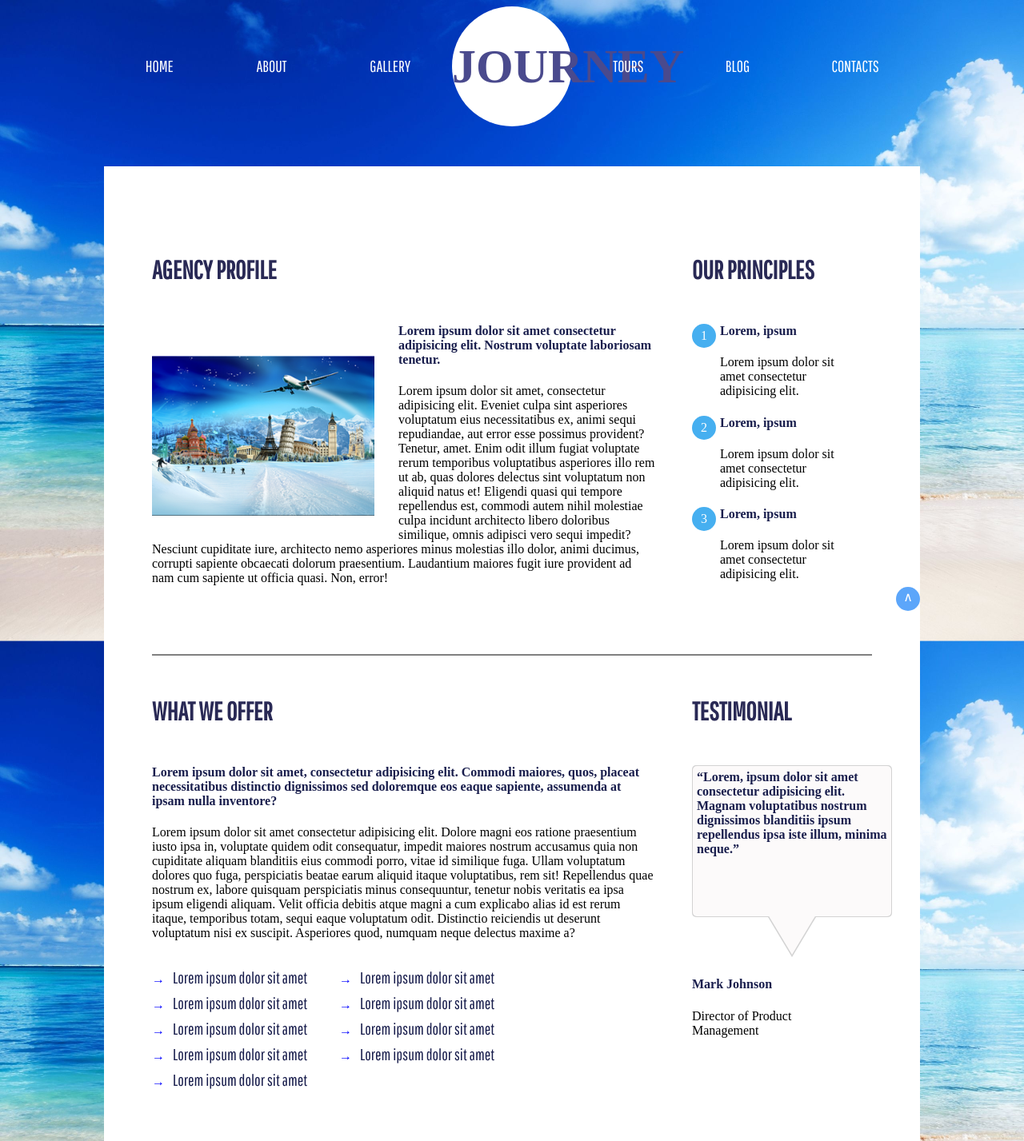
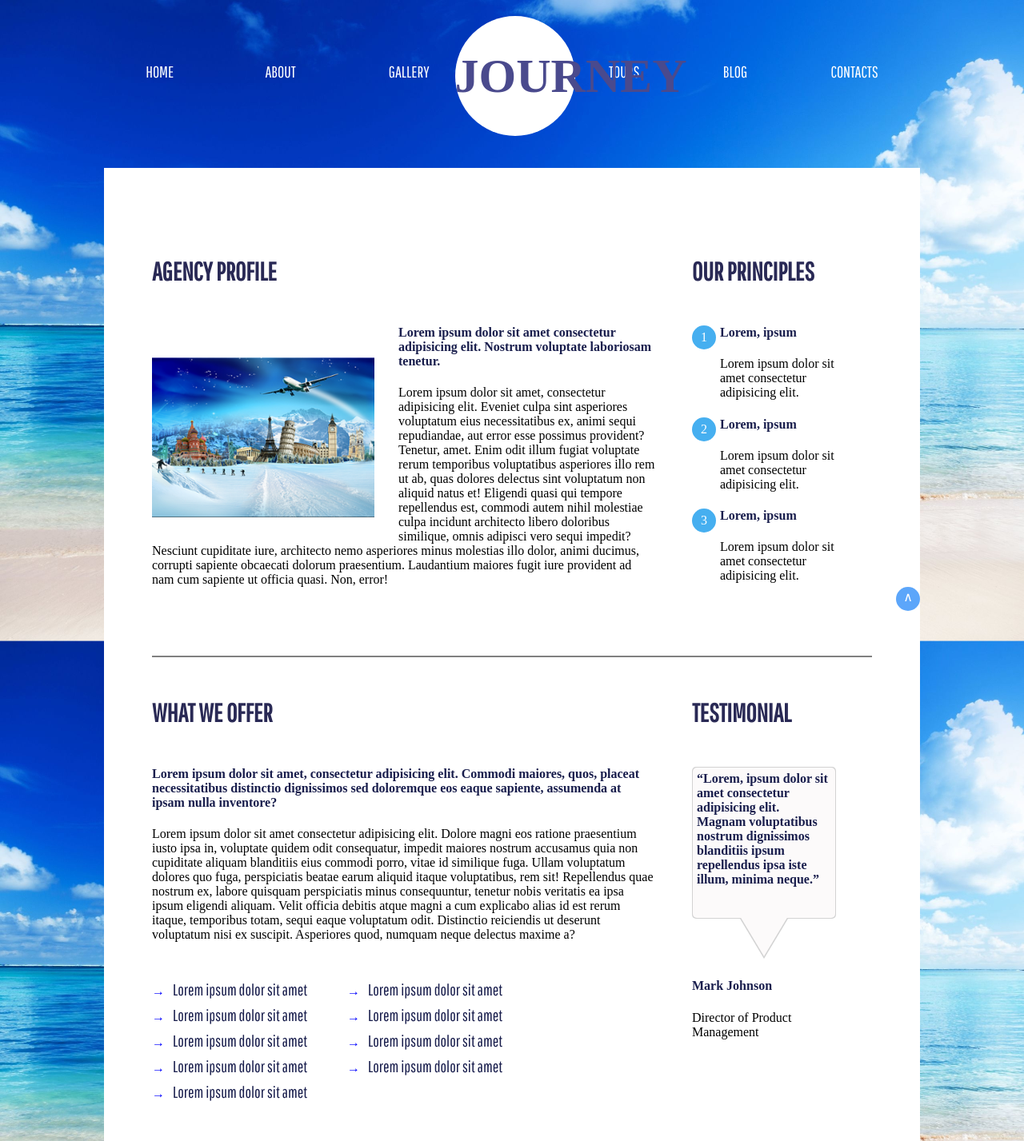
Before and after one commit to NatalieSolo/fe-core-hw, a plain HTML site: page module_6/index02.html in a window 1280 px wide. Shown: the top 1427 px of the page at 80% size. Drawn offline with Linux system fonts and the light colour scheme; a web font is replaced by a local one.

Commit message:
redone hw06

```diff
--- a/module_6/css/styles01.css
+++ b/module_6/css/styles01.css
@@ -16,28 +16,23 @@ body {
 
 nav {
     position: relative;
-    font-size: 0;
-    height: 200px;
+    height: 150px;
+    text-transform: uppercase;
 }
 
-.flex-container_1,
-.navigation_left,
-.navigation_right {
+.navigation {
     display: flex;
     flex-direction: row;
     justify-content: space-around;
+    height: 50px;
+    line-height: 60px;
+    list-style: none;
+    margin-top: 60px;
+    padding-left: 0;
 }
 
-.navigation_left,
-.navigation_right {
-    width: 50%;
-    height: 50px;
-    line-height: 50px;
-    list-style: none;
-    /* font-size: 16px; */
-    text-transform: uppercase;
-    margin-top: 50px;
-    padding-left: 0;
+.gallery {
+    margin-right: 120px;
 }
 
 :root {
@@ -45,6 +40,9 @@ nav {
 }
 
 .logo {
+    position: absolute;
+    top: -40px;
+    left: 43%;
     width: var(--w);
     height: var(--w);
     line-height: calc(var(--w)/3);
@@ -52,23 +50,28 @@ nav {
     font-family: Dorsa;
     font-size: 40px;
     color: #4A4A8D;
-    text-transform: uppercase;
     border-radius: calc(var(--w)/2);
     background-color: white;
 }
 
-a {
+.navigation>li>a {
     color: white;
     font-family: "Pathway Gothic One";
     font-size: 20px;
     text-decoration: none;
+}
+
+.link {
+    display: block;
+    width: 40px;
     height: 50px;
+    padding: 0 10px 0 10px;
 }
 
 .submenu {
     display: none;
     position: absolute;
-    left: 18%;
+    left: 18, 5%;
     width: 40px;
     background-color: white;
     list-style: none;
@@ -83,6 +86,8 @@ a {
     color: #292955;
     font-size: 15px;
     height: 20px;
+    text-decoration: none;
+    font-family: "Pathway Gothic One";
 }
 
 .about:hover>.submenu {
@@ -93,16 +98,15 @@ a {
     content: "\25B2";
     color: white;
     top: -12px;
-    left: 45%;
+    left: 42%;
     height: 10px;
     position: absolute;
     font-size: 10px;
 }
 
-nav>ul>li>a:hover {
+.navigation>li>a:hover {
     color: #292955;
 }
-
 
 /* =====================MAIN============================ */
 
@@ -150,6 +154,8 @@ figure {
 
 .figure {
     display: inline-block;
+    text-decoration: none;
+    line-height: 25px;
     width: 30px;
     height: 30px;
     border-radius: 15px;
@@ -174,6 +180,7 @@ footer {
     flex-direction: column;
     flex-wrap: wrap;
     height: 100px;
+    font-family: "Pathway Gothic One";
     color: white;
     list-style: none;
 }
@@ -188,6 +195,9 @@ footer {
 
 .footer>li>a {
     text-transform: uppercase;
+    text-decoration: none;
+    color: white;
+    font-family: "Pathway Gothic One";
 }
 
 
@@ -206,8 +216,8 @@ footer {
 
 .menu a {
     display: block;
-    width: 38px;
-    height: 38px;
+    width: 40px;
+    height: 40px;
     background: url(../img/sprite.png) 0 0 no-repeat;
 }
 
--- a/module_6/css/styles02.css
+++ b/module_6/css/styles02.css
@@ -15,27 +15,23 @@ body {
 
 nav {
     position: relative;
-    font-size: 0;
-    height: 200px;
+    height: 150px;
+    text-transform: uppercase;
 }
 
-.flex-container_1,
-.navigation_left,
-.navigation_right {
+.navigation {
     display: flex;
     flex-direction: row;
     justify-content: space-around;
+    height: 50px;
+    line-height: 60px;
+    list-style: none;
+    margin-top: 60px;
+    padding-left: 0;
 }
 
-.navigation_left,
-.navigation_right {
-    width: 50%;
-    height: 50px;
-    line-height: 50px;
-    list-style: none;
-    text-transform: uppercase;
-    margin-top: 50px;
-    padding-left: 0;
+.gallery {
+    margin-right: 120px;
 }
 
 :root {
@@ -43,6 +39,9 @@ nav {
 }
 
 .logo {
+    position: absolute;
+    top: -40px;
+    left: 43%;
     width: var(--w);
     height: var(--w);
     line-height: calc(var(--w)/3);
@@ -50,26 +49,28 @@ nav {
     font-family: Dorsa;
     font-size: 40px;
     color: #4A4A8D;
-    text-transform: uppercase;
     border-radius: calc(var(--w)/2);
     background-color: white;
 }
 
-nav>ul>li>a,
-.agency,
-.news,
-.team {
+.navigation>li>a {
     color: white;
     font-family: "Pathway Gothic One";
     font-size: 20px;
     text-decoration: none;
+}
+
+.link {
+    display: block;
+    width: 40px;
     height: 50px;
+    padding: 0 10px 0 10px;
 }
 
 .submenu {
     display: none;
     position: absolute;
-    left: 18%;
+    left: 18, 5%;
     width: 40px;
     background-color: white;
     list-style: none;
@@ -84,6 +85,8 @@ nav>ul>li>a,
     color: #292955;
     font-size: 15px;
     height: 20px;
+    text-decoration: none;
+    font-family: "Pathway Gothic One";
 }
 
 .about:hover>.submenu {
@@ -94,13 +97,13 @@ nav>ul>li>a,
     content: "\25B2";
     color: white;
     top: -12px;
-    left: 45%;
+    left: 42%;
     height: 10px;
     position: absolute;
     font-size: 10px;
 }
 
-nav>ul>li>a:hover {
+.navigation>li>a:hover {
     color: #292955;
 }
 
@@ -195,17 +198,25 @@ img {
     flex-direction: row;
     flex-wrap: wrap;
     width: 70%;
-    height: 350px;
+    height: 600px;
 }
 
 .box_4 {
     width: 20%;
-    height: 350px;
+    height: 600px;
 }
 
 .links {
+    display: flex;
+    flex-direction: column;
+    flex-wrap: wrap;
+    height: 170px;
     list-style: none;
     line-height: 30px;
+}
+
+.column_1 {
+    margin-right: 50px;
 }
 
 .links>li:before {
@@ -215,26 +226,19 @@ img {
     margin-right: 10px;
 }
 
-.box_5>ul>li>a,
-.box_6>ul>li>a {
+.box_5>ul>li>a {
     text-decoration: none;
     color: #191E4D;
     font-family:"Pathway Gothic One";
     font-size: 20px;
 }
 
-.box_5>ul,
-.box_6>ul {
+.box_5>ul {
     padding-left: 0;
 }
 
-.box_5 {
-    margin-right: 40px;
-}
-
-
 .comment {
-    width: 250px;
+    width: 180px;
     height: 190px;
     background: lightgray;
     border-radius: 5px;
@@ -245,10 +249,9 @@ img {
     display: inline-block;
     padding: 5px;
     background: #fcfafa;
-    width: 238px;
+    width: 168px;
     height: 178px;
-    margin-left: 1px;
-    margin-top: 1px;
+    margin: 1px;
 }
 
 .comment_block:before {
@@ -267,7 +270,7 @@ img {
     border-left: 30px solid transparent;
     border-top: 50px solid lightgray;
     position: relative;
-    margin-left: calc((250px - 60px) / 2);
+    margin-left: calc((180px - 60px) / 2);
 }
 
 .triangle {
@@ -373,8 +376,8 @@ footer {
 
 .menu a {
     display: block;
-    width: 38px;
-    height: 38px;
+    width: 40px;
+    height: 40px;
     background: url(../img/sprite.png) 0 0 no-repeat;
 }
 
--- a/module_6/css/styles03.css
+++ b/module_6/css/styles03.css
@@ -16,28 +16,23 @@ body {
 
 nav {
     position: relative;
-    font-size: 0;
-    height: 200px;
+    height: 150px;
+    text-transform: uppercase;
 }
 
-.flex-container_1,
-.navigation_left,
-.navigation_right {
+.navigation {
     display: flex;
     flex-direction: row;
     justify-content: space-around;
+    height: 50px;
+    line-height: 60px;
+    list-style: none;
+    margin-top: 60px;
+    padding-left: 0;
 }
 
-.navigation_left,
-.navigation_right {
-    width: 50%;
-    height: 50px;
-    line-height: 50px;
-    list-style: none;
-    /* font-size: 16px; */
-    text-transform: uppercase;
-    margin-top: 50px;
-    padding-left: 0;
+.gallery {
+    margin-right: 120px;
 }
 
 :root {
@@ -45,6 +40,9 @@ nav {
 }
 
 .logo {
+    position: absolute;
+    top: -40px;
+    left: 43%;
     width: var(--w);
     height: var(--w);
     line-height: calc(var(--w)/3);
@@ -52,23 +50,28 @@ nav {
     font-family: Dorsa;
     font-size: 40px;
     color: #4A4A8D;
-    text-transform: uppercase;
     border-radius: calc(var(--w)/2);
     background-color: white;
 }
 
-a {
+.navigation>li>a {
     color: white;
     font-family: "Pathway Gothic One";
     font-size: 20px;
     text-decoration: none;
+}
+
+.link {
+    display: block;
+    width: 40px;
     height: 50px;
+    padding: 0 10px 0 10px;
 }
 
 .submenu {
     display: none;
     position: absolute;
-    left: 18%;
+    left: 18, 5%;
     width: 40px;
     background-color: white;
     list-style: none;
@@ -83,6 +86,8 @@ a {
     color: #292955;
     font-size: 15px;
     height: 20px;
+    text-decoration: none;
+    font-family: "Pathway Gothic One";
 }
 
 .about:hover>.submenu {
@@ -93,13 +98,13 @@ a {
     content: "\25B2";
     color: white;
     top: -12px;
-    left: 45%;
+    left: 42%;
     height: 10px;
     position: absolute;
     font-size: 10px;
 }
 
-nav>ul>li>a:hover {
+.navigation>li>a:hover {
     color: #292955;
 }
 
@@ -126,11 +131,12 @@ main {
 
 .main_right>h1,
 .main_left>h1 {
-    font-family: Pathway Gothic One;
+    font-family: "Pathway Gothic One";
     font-size: 40px;
     text-transform: uppercase;
     color: #16163F;
 }
+
 
 /* =====================MAIN LEFT======================== */
 
@@ -218,12 +224,12 @@ img {
 
 .text {
     width: 60%;
-    height:300px;
+    height: 300px;
 }
 
 .text>h4 {
-    color:#292955;
-    margin:0;
+    color: #292955;
+    margin: 0;
 }
 
 .text>p {
@@ -231,16 +237,22 @@ img {
 }
 
 .details {
+    display: block;
     color: #292955;
-    width:70px;
+    width: 70px;
     height: 30px;
+    font-family: "Pathway Gothic One";
     text-align: center;
+    text-decoration: none;
     line-height: 30px;
     border-radius: 5px;
     box-shadow: 0 0 5px 0 #000000 inset;
     background: lightgray;
 }
 
+.details:hover {
+    background: #F9F7F7;
+}
 
 
 /* =====================MAIN RIGHT==================== */
@@ -263,8 +275,8 @@ img {
 
 .main_right>ul>li>a {
     color: #0F0F3F;
-    font-size: 15px;
     text-decoration: none;
+    font-family: "Pathway Gothic One";
 }
 
 
@@ -284,6 +296,8 @@ figure {
 
 .figure {
     display: inline-block;
+    text-decoration: none;
+    line-height: 25px;
     width: 30px;
     height: 30px;
     border-radius: 15px;
@@ -308,6 +322,7 @@ footer {
     flex-direction: column;
     flex-wrap: wrap;
     height: 100px;
+    font-family: "Pathway Gothic One";
     color: white;
     list-style: none;
 }
@@ -322,6 +337,9 @@ footer {
 
 .footer>li>a {
     text-transform: uppercase;
+    text-decoration: none;
+    color: white;
+    font-family: "Pathway Gothic One";
 }
 
 
@@ -340,8 +358,8 @@ footer {
 
 .menu a {
     display: block;
-    width: 38px;
-    height: 38px;
+    width: 40px;
+    height: 40px;
     background: url(../img/sprite.png) 0 0 no-repeat;
 }
 
--- a/module_6/index02.html
+++ b/module_6/index02.html
@@ -13,13 +13,13 @@
 
 <body>
     <div class="wrapper">
-        <nav id="nav" class="flex-container_1">
-            <ul class="navigation_left">
+        <nav id="nav">
+            <ul class="navigation">
                 <li class="home">
                     <a href="#">home</a>
                 </li>
                 <li class="about">
-                    <a href="#">about</a>
+                    <a class="link" href="#">about</a>
                     <ul class="submenu">
                         <li class="agency">
                             <a class="agency" href="#">agency</a>
@@ -35,11 +35,6 @@
                 <li class="gallery">
                     <a href="#">gallery</a>
                 </li>
-            </ul>
-            <div class="logo">
-                <h1>journey</h1>
-            </div>
-            <ul class="navigation_right">
                 <li class="tours">
                     <a href="#">tours</a>
                 </li>
@@ -50,6 +45,9 @@
                     <a href="#">contacts</a>
                 </li>
             </ul>
+            <div class="logo">
+                <h1>journey</h1>
+            </div>
         </nav>
         <main>
             <div class="up">
@@ -101,15 +99,11 @@
                     </div>
                     <div class="box_5">
                         <ul class="links">
+                            <li class="column_1"><a href="#">Lorem ipsum dolor sit amet</a></li>
                             <li><a href="#">Lorem ipsum dolor sit amet</a></li>
                             <li><a href="#">Lorem ipsum dolor sit amet</a></li>
                             <li><a href="#">Lorem ipsum dolor sit amet</a></li>
                             <li><a href="#">Lorem ipsum dolor sit amet</a></li>
-                            <li><a href="#">Lorem ipsum dolor sit amet</a></li>
-                        </ul>
-                    </div>
-                    <div class="box_6">
-                        <ul class="links">
                             <li><a href="#">Lorem ipsum dolor sit amet</a></li>
                             <li><a href="#">Lorem ipsum dolor sit amet</a></li>
                             <li><a href="#">Lorem ipsum dolor sit amet</a></li>
```
Also changed, not shown: module_6/index01.html (+6 -10 lines), module_6/index03.html (+8 -10 lines).
